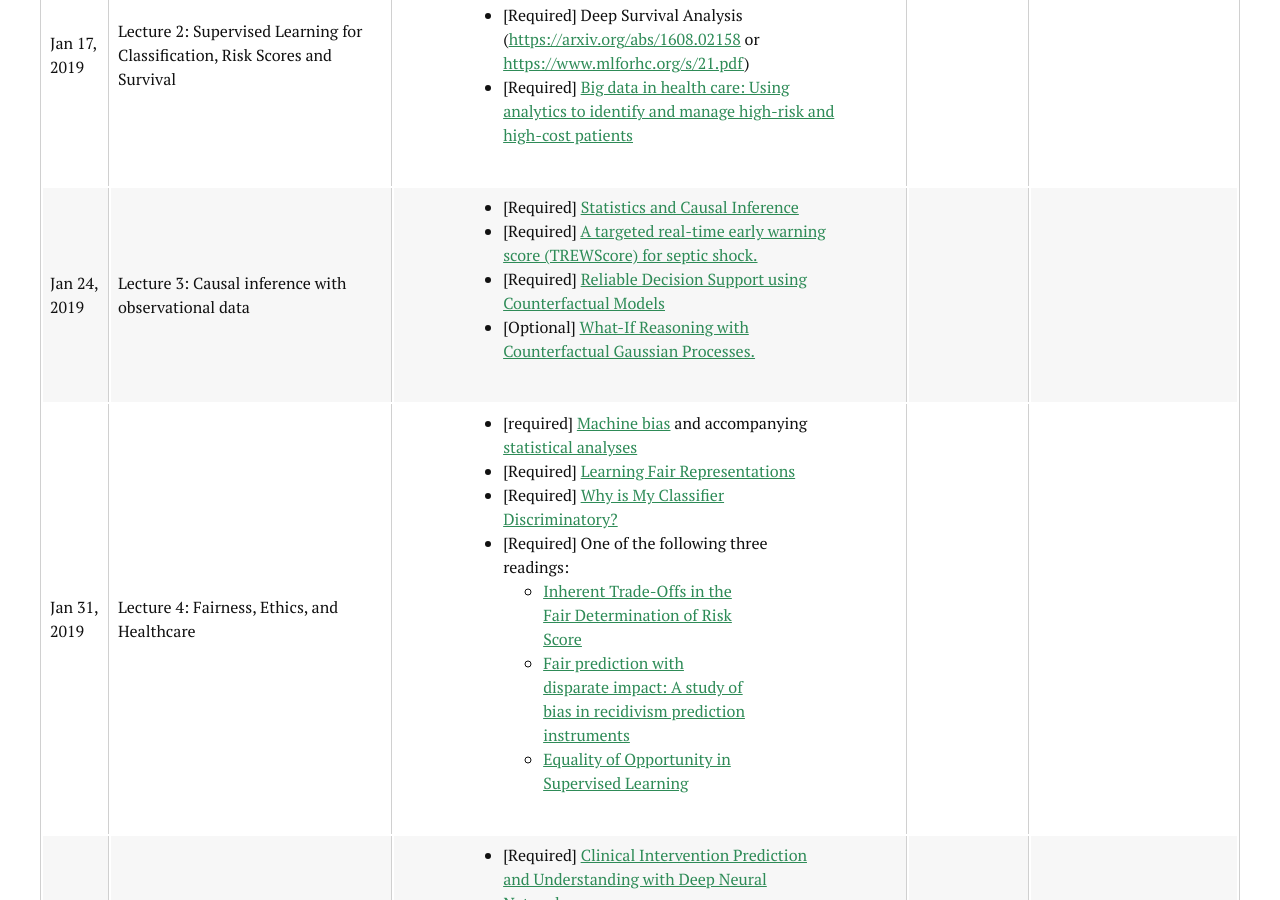
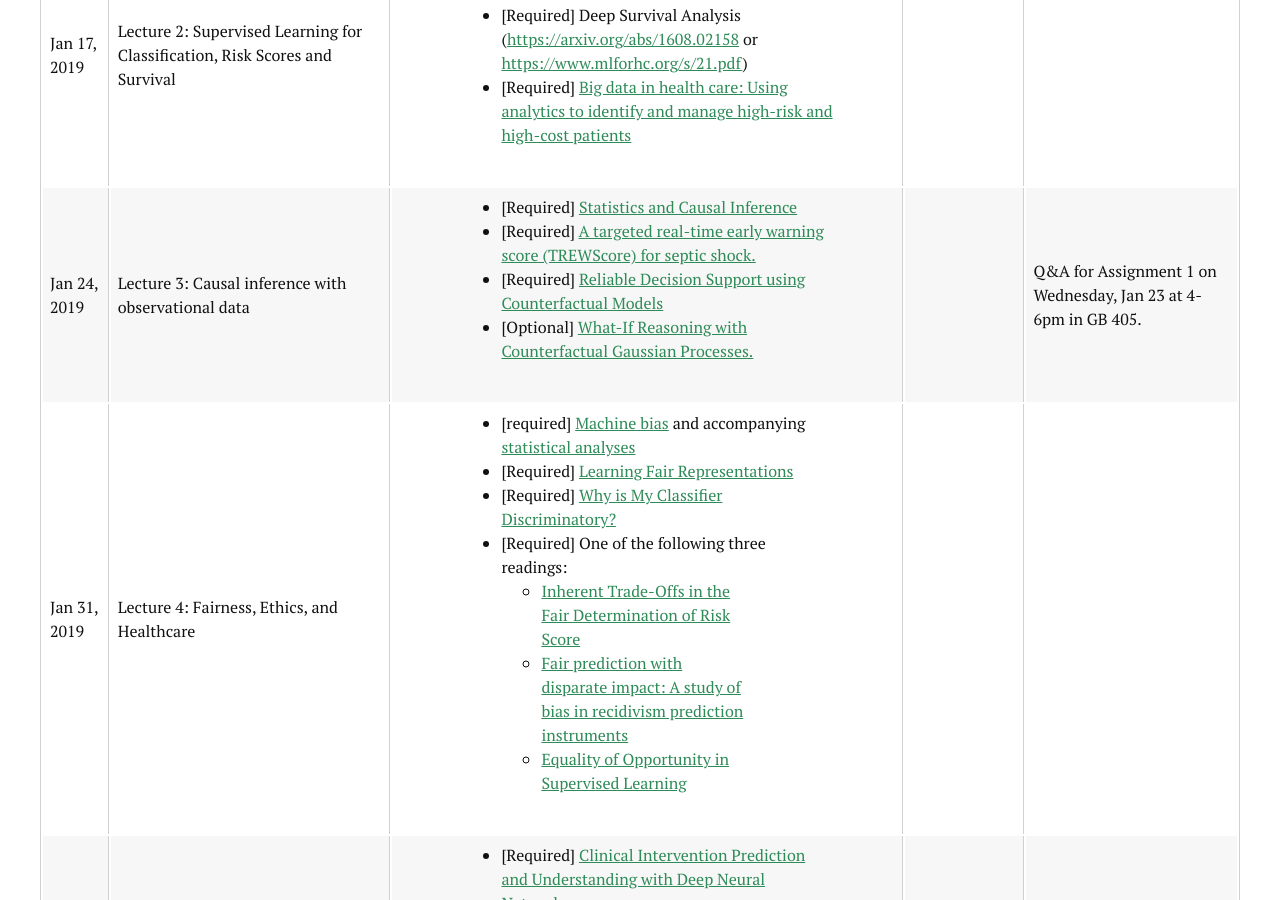
Before and after one commit to CS2541-ML4H2019/CS2541-ML4H2019.github.io, a Jekyll site: the page built from schedule.md, in a window 1280 px wide and 900 px high, scrolled down 798 px. Built offline with Jekyll 4.4.1, drawn with Linux system fonts in a browser that asks for light colours; nearby versions of some CDN libraries.

Commit message:
fixed some mistakes

```diff
--- a/schedule.md
+++ b/schedule.md
@@ -53,12 +53,13 @@ title: Schedule
         <li>[Required] <a href="https://www.jstor.org/stable/2289064">Statistics and Causal Inference</a></li>
         <li>[Required] <a href="http://stm.sciencemag.org/content/7/299/299ra122">A targeted real-time early warning score (TREWScore) for septic shock.</a></li>
         <li>[Required] <a href="https://papers.nips.cc/paper/6767-reliable-decision-support-using-counterfactual-models.pdf">Reliable Decision Support using Counterfactual Models</a></li>
-        <li>[Optional] <a href="https://arxiv.org/pdf/1703.10651.pdf">What-If Reasoning with Counterfactual Gaussian Processes.</a></li>
+        <li>[Optional] <a href="https://pdfs.semanticscholar.org/4a8e/692ede416d4864e15042696f53300a52089b.pdf">What-If Reasoning with Counterfactual Gaussian Processes.</a></li>
       </ul>
     </td>
     <td>
     </td>
     <td>
+      Q&A for Assignment 1 on Wednesday, Jan 23 at 4-6pm in GB 405.
     </td>
   </tr>
   <tr>
```
Also changed, not shown: Project.md (+1 -1 lines).
